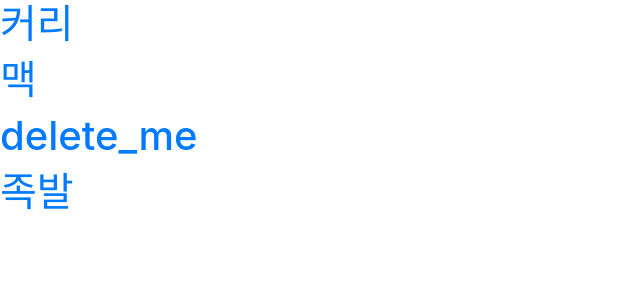
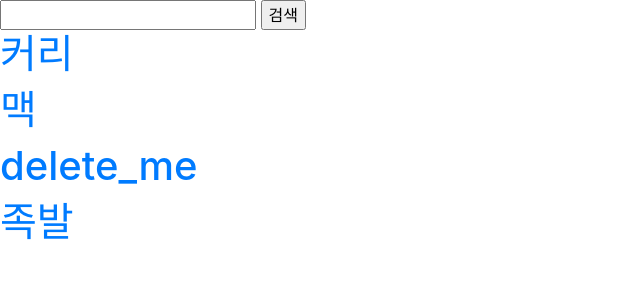
Before and after one commit to jso4967/Eateat, a Django app: page /meals/list/ in a window 1280 px wide. Shown: the part 56-356 px from the top of the page, without its empty margins (0-640 px from the left). Run offline with Django 3.2, Linux system fonts and the light colour scheme; data comes from the database, SQL or seed files in the repository; some libraries are stand-ins or nearby versions.

Commit message:
Update meal_list.html
Move SEARCH FORM base.html into meal_list.html

```diff
--- a/meals/templates/meals/meal_list.html
+++ b/meals/templates/meals/meal_list.html
@@ -1,7 +1,12 @@
-
 {% extends "base.html" %}
 
     {% block body_block %}
+
+        <form action="" method="get">
+          <input type="text" name="q" value="{{ q }}">
+          <input type="submit" value="검색">
+        </form>
+
         {% for Meal in Meal_list %}
             <div class="">
               <h1><a href="{%url 'meals:detail' pk=Meal.pk %}">{{Meal.meal_name}}</a> </h1>
```
